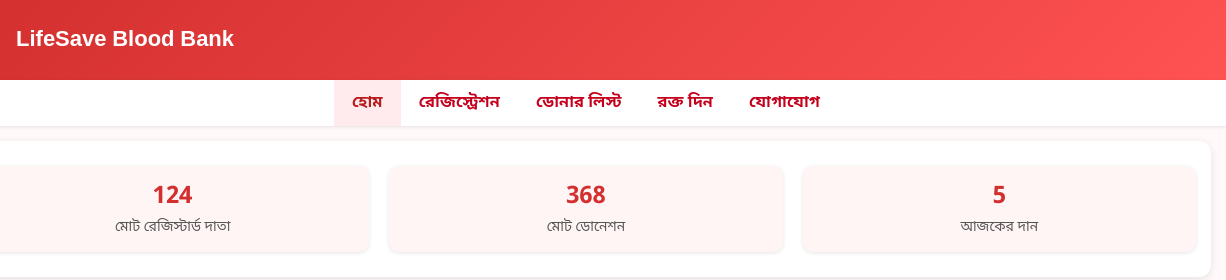
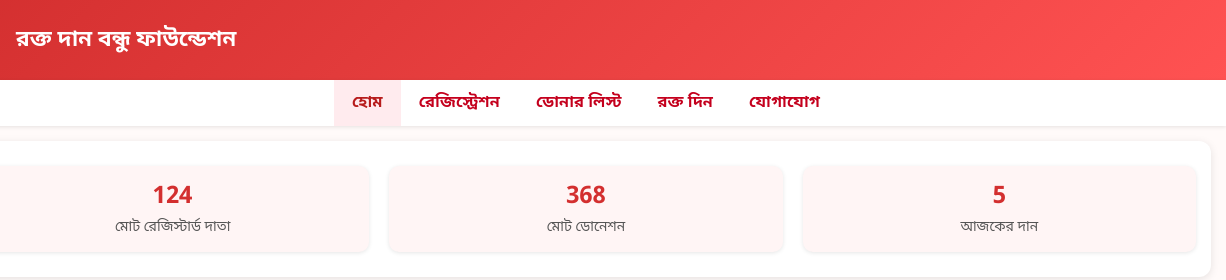
Before and after one commit to bvbloodbank/bvblood, a plain HTML site: page index.html in a window 1280 px wide. Shown: the top 280 px of the page, 54-1280 px from the left. Drawn offline with Linux system fonts and the light colour scheme.

Commit message:
Update header title and navigation links

```diff
--- a/index.html
+++ b/index.html
@@ -102,7 +102,7 @@ footer{
 <header>
   <div style="display:flex;align-items:center;">
     <img src="https://cdn-icons-png.flaticon.com/512/2966/2966327.png" alt="logo">
-    <h1>LifeSave Blood Bank</h1>
+    <h1>রক্ত দান বন্ধু ফাউন্ডেশন</h1>
   </div>
 </header>
 
```
